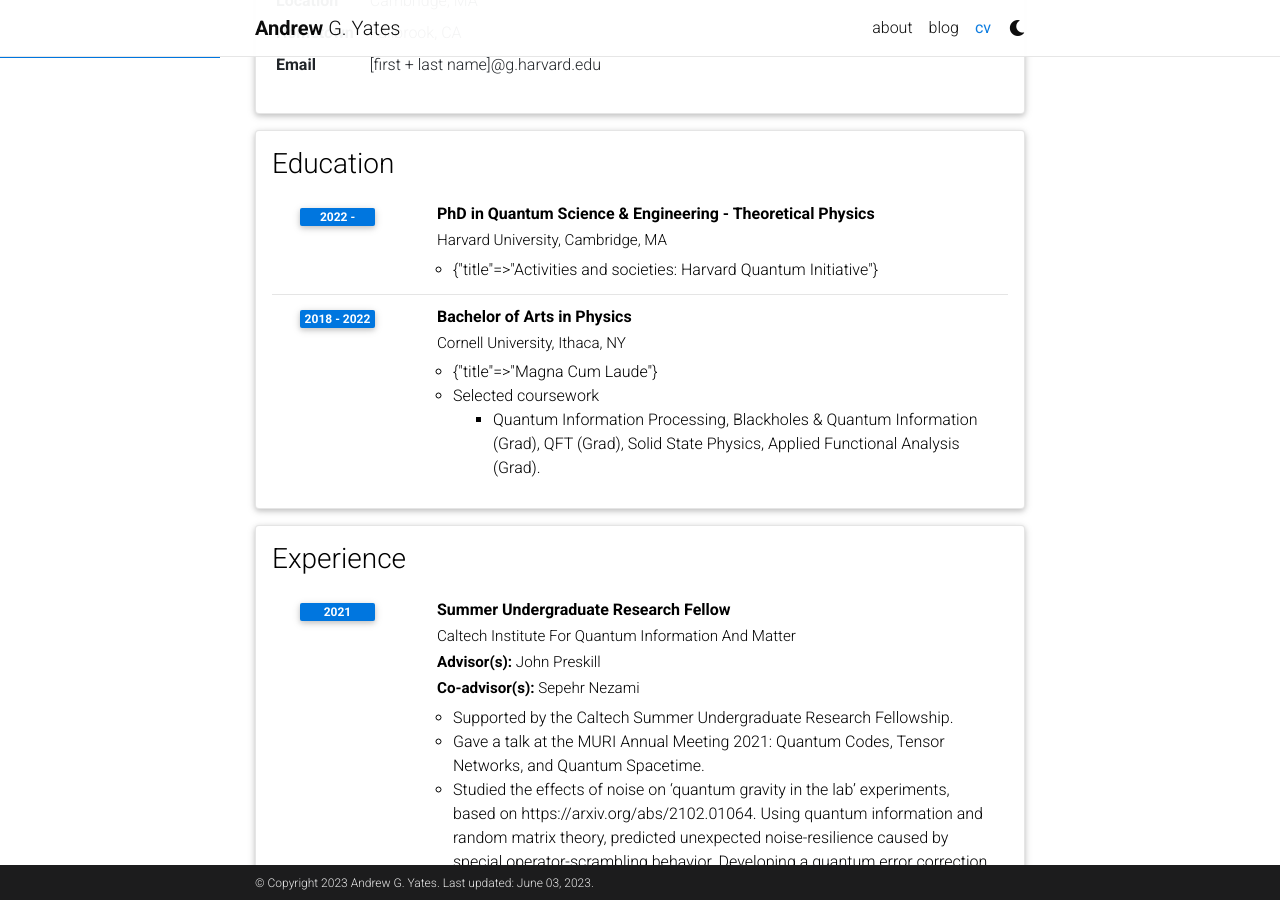
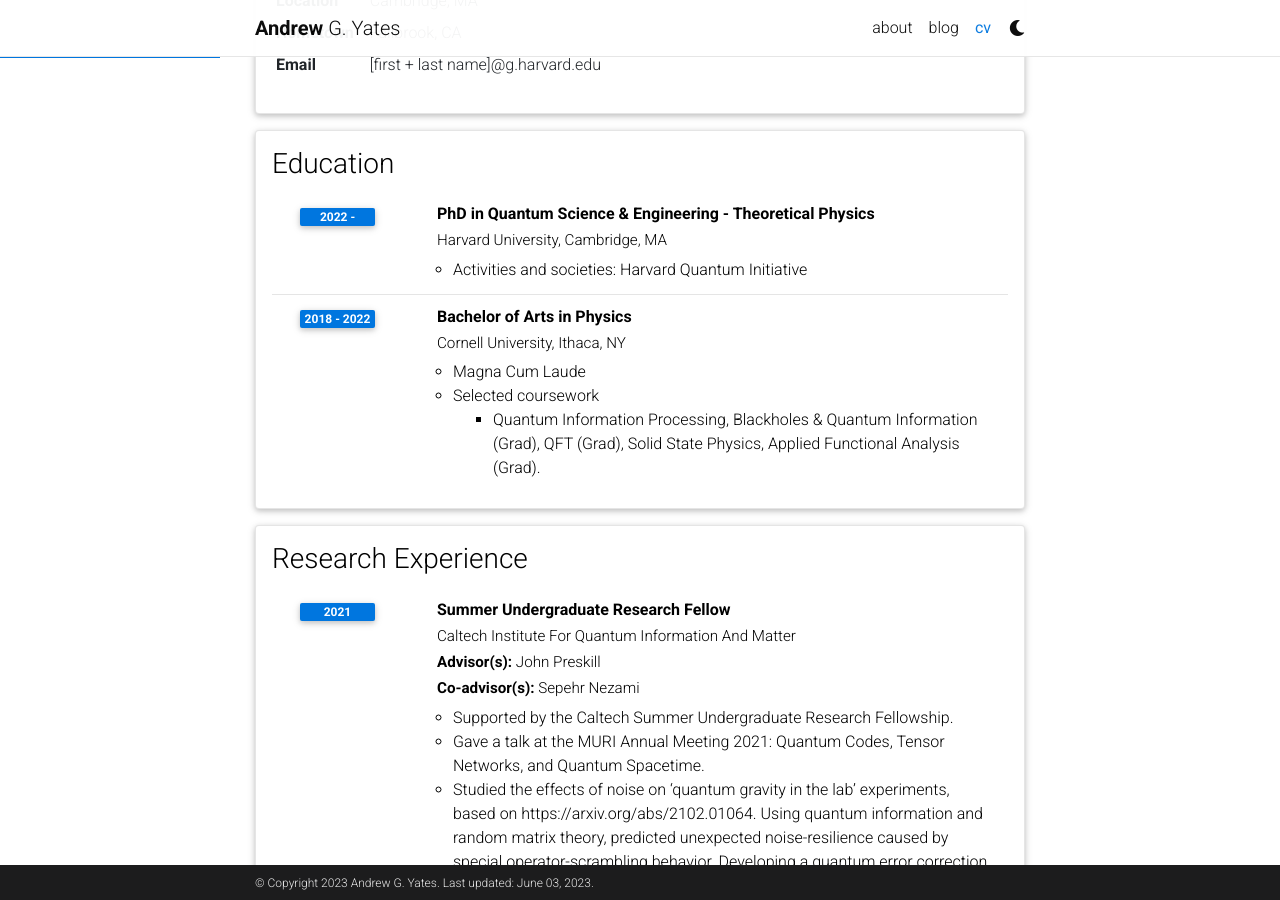
Before and after one commit to andrewyatesg/andrewyatesg.github.io, a Jekyll site: the page built from _pages/cv.md, in a window 1280 px wide and 900 px high, scrolled down 295 px. Built offline with Jekyll 4.4.1, drawn with Linux system fonts in a browser that asks for light colours; comment, search, counter and statistics services are not loaded; a style sheet for code colours, icons or effects is not loaded; some of the changed text lies outside the part shown.

Commit message:
fix yaml err

```diff
--- a/_data/cv.yml
+++ b/_data/cv.yml
@@ -17,17 +17,17 @@
       institution: Harvard University, Cambridge, MA
       year: 2022 -
       description:
-        - title: "Activities and societies: Harvard Quantum Initiative"
+        - "Activities and societies: Harvard Quantum Initiative"
     - title: Bachelor of Arts in Physics
       institution: Cornell University, Ithaca, NY
       year: 2018 - 2022
       description:
-        - title: Magna Cum Laude
+        - "Magna Cum Laude"
         - title: Selected coursework
           contents:
             - Quantum Information Processing, Blackholes & Quantum Information (Grad), QFT (Grad), Solid State Physics, Applied Functional Analysis (Grad).
 
-- title: Experience
+- title: Research Experience
   type: time_table
   contents:
     - title: Summer Undergraduate Research Fellow
@@ -98,7 +98,7 @@
       items:
         - "Cirq, Qutip, Qiskit, Pennylane, Tensorflow Quantum, OpenFermion"
 
-- title: Experience
+- title: Industry Experience
   type: time_table
   contents:
     - title: Software Developer
```
